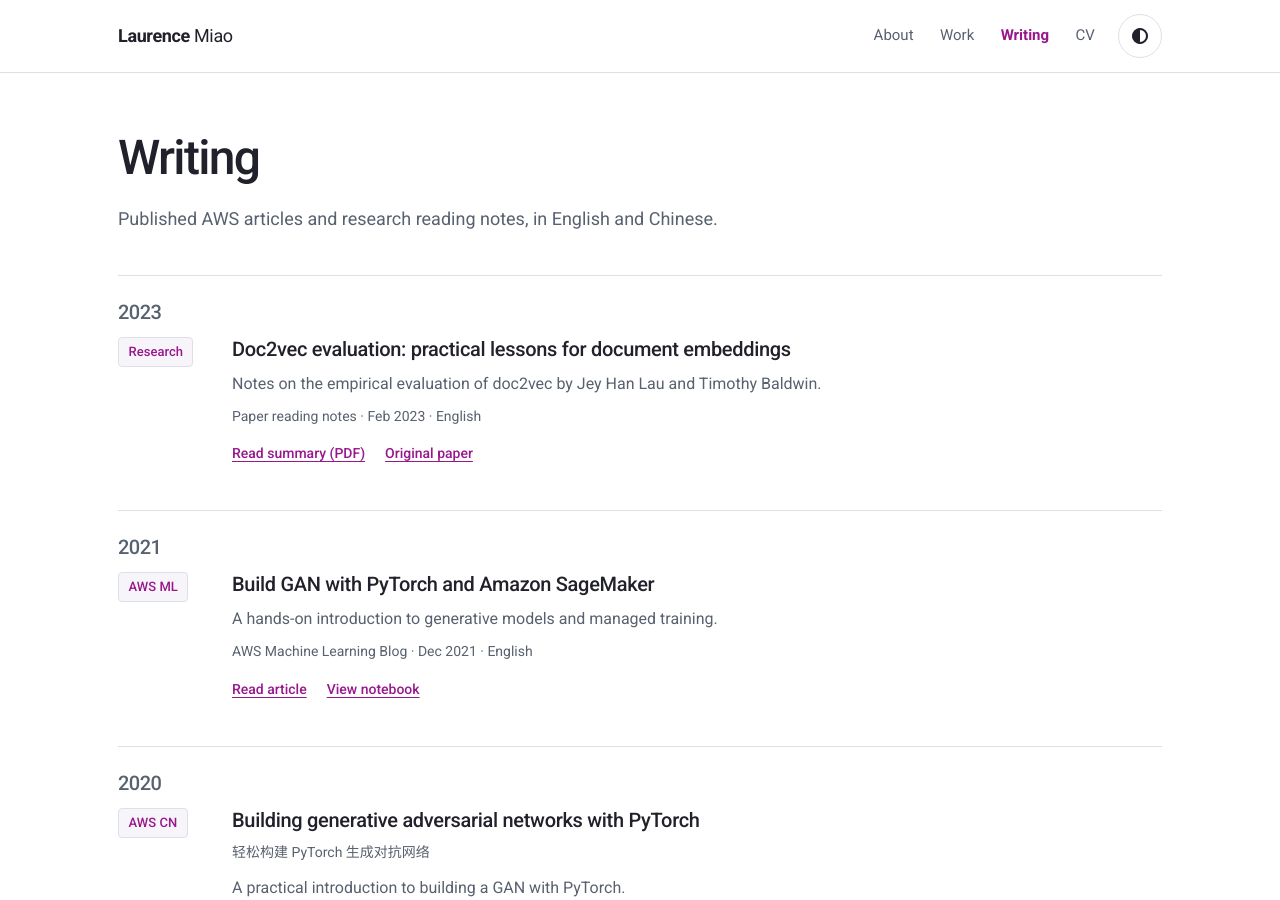
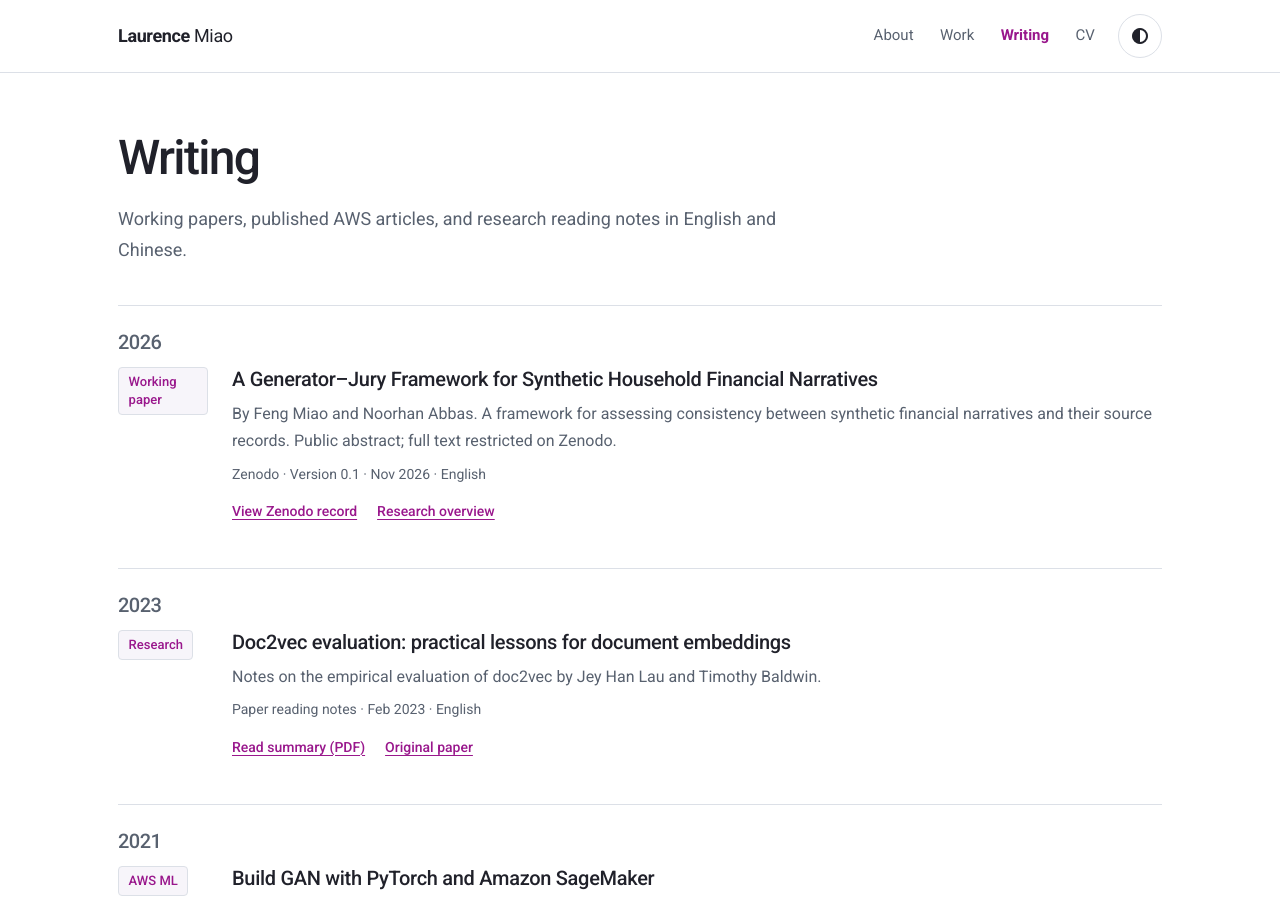
Before and after one commit to laurence-miao/laurence-miao.github.io, a Jekyll site: the page built from writing.html, in a window 1280 px wide and 900 px high. Built offline with Jekyll 4.4.1, drawn with Linux system fonts in a browser that asks for light colours; nearby versions of some CDN libraries.

Commit message:
Feature working paper in About page writing

```diff
--- a/_data/writing.yml
+++ b/_data/writing.yml
@@ -1,4 +1,17 @@
 # Homepage follows this curated order; /writing/ groups entries by publication year.
+- title: A Generator–Jury Framework for Synthetic Household Financial Narratives
+  abbr: Working paper
+  venue: Zenodo · Version 0.1
+  date: 2026-11-21
+  language: English
+  description: By Feng Miao and Noorhan Abbas. A framework for assessing consistency between synthetic financial narratives and their source records. Public abstract; full text restricted on Zenodo.
+  selected: true
+  links:
+    - name: View Zenodo record
+      url: https://doi.org/10.5281/zenodo.24417790
+    - name: Research overview
+      url: /projects/generator-jury-financial-narratives/
+
 - title: Build GAN with PyTorch and Amazon SageMaker
   abbr: AWS ML
   venue: AWS Machine Learning Blog
--- a/writing.html
+++ b/writing.html
@@ -2,7 +2,7 @@
 layout: page
 title: Writing
 permalink: /writing/
-description: Published AWS articles and research reading notes, in English and Chinese.
+description: Working papers, published AWS articles, and research reading notes in English and Chinese.
 ---
 {%- comment -%} Entries come from _data/writing.yml {%- endcomment -%}
 {%- assign items = site.data.writing | sort: 'date' | reverse -%}
```
